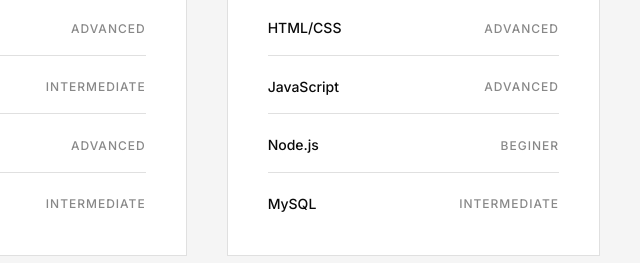
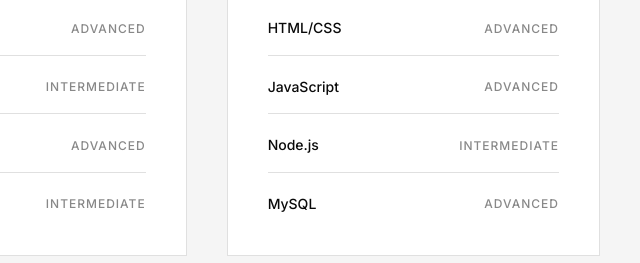
Before and after one commit to hilmihzq/HilmiHaziq-Portofolio, a plain HTML site: page index.html in a window 1280 px wide. Shown: the part 3280-3543 px from the top of the page, 640-1280 px from the left. Drawn offline with Linux system fonts and the light colour scheme.

Commit message:
Update index.html

```diff
--- a/index.html
+++ b/index.html
@@ -1017,11 +1017,11 @@
                         </div>
                         <div class="skill-item">
                             <span class="skill-name">Node.js</span>
-                            <span class="skill-level">Beginer</span>
+                            <span class="skill-level">Intermediate</span>
                         </div>
                         <div class="skill-item">
                             <span class="skill-name">MySQL</span>
-                            <span class="skill-level">Intermediate</span>
+                            <span class="skill-level">Advanced</span>
                         </div>
                     </div>
                 </div>
```
